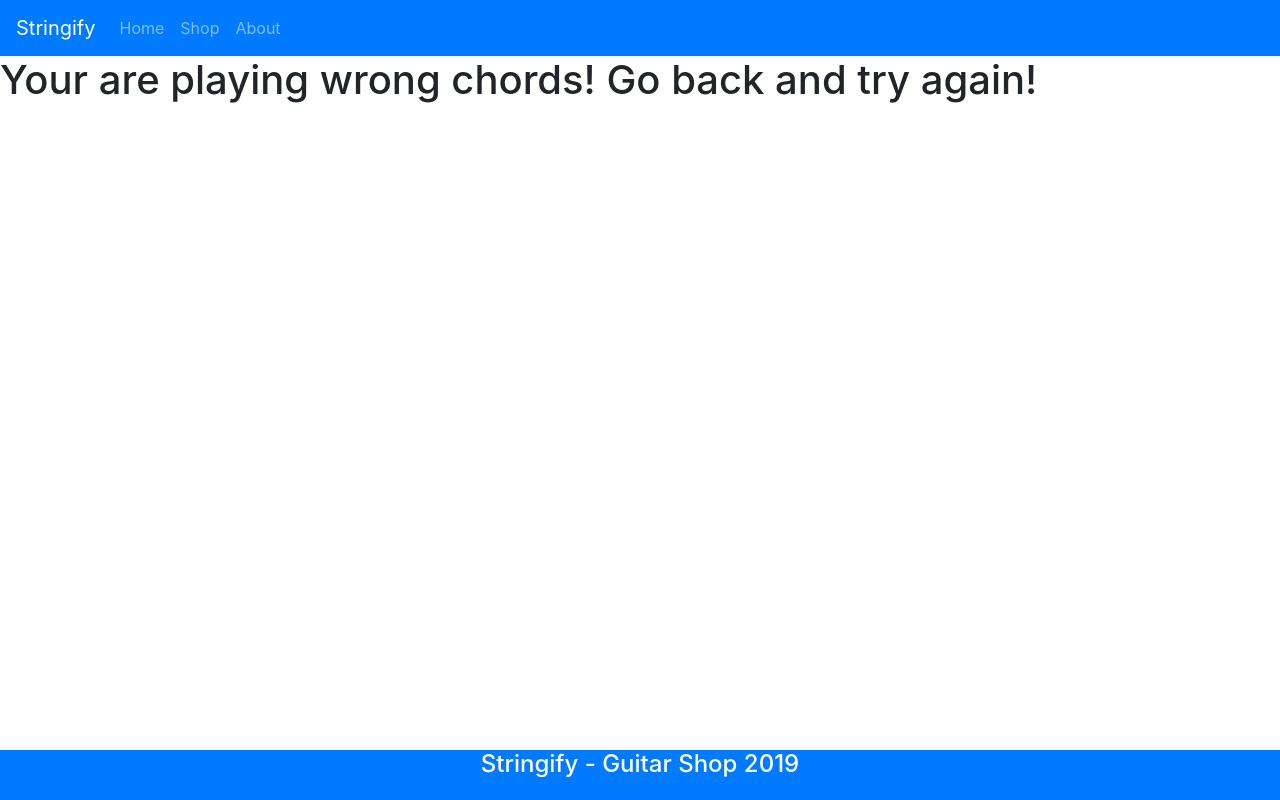
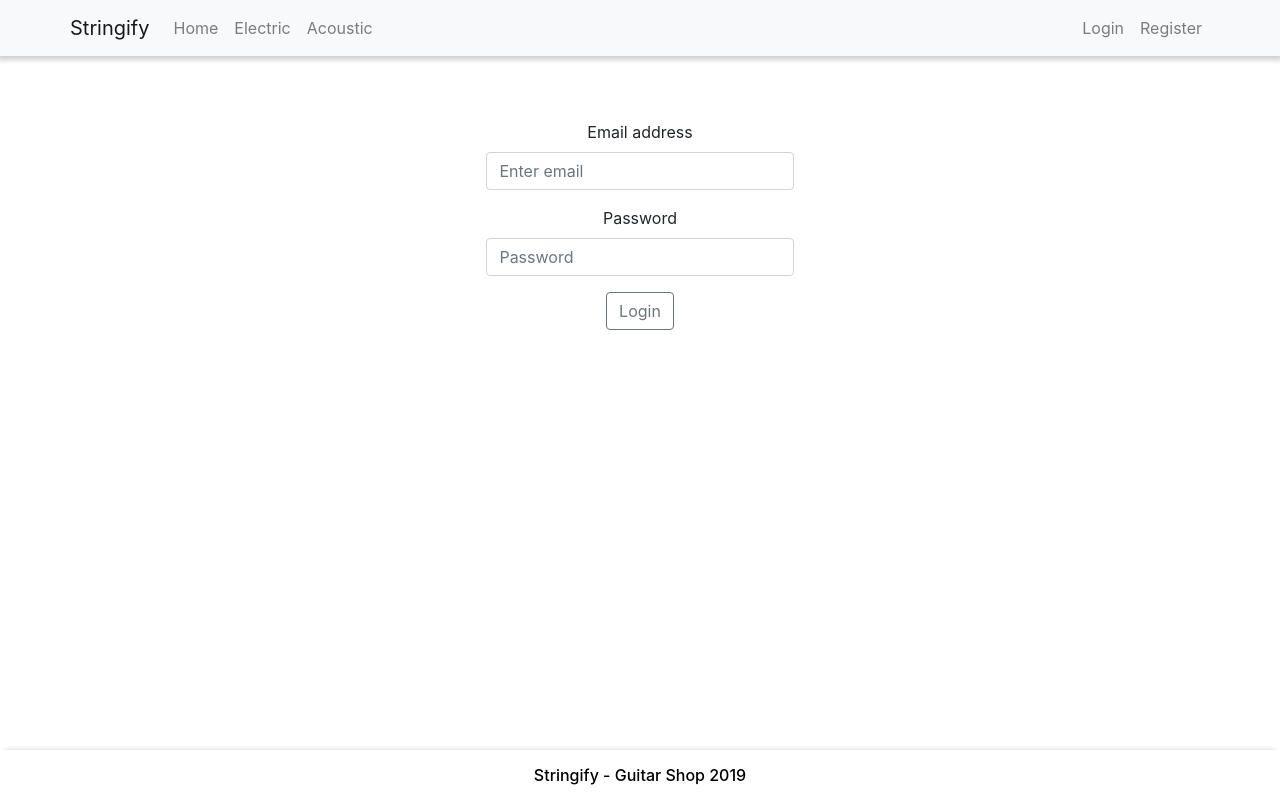
Before and after one commit to captain-radko/React-ProjectDefense, a React (Create React App) app in the folder Client/app/: page /login in a window 1280 px wide. Built offline with nearby package versions, Linux system fonts and the light colour scheme.

Commit message:
Added a login page

```diff
--- a/Client/app/package.json
+++ b/Client/app/package.json
@@ -3,6 +3,9 @@
   "version": "0.1.0",
   "private": true,
   "dependencies": {
+    "@fortawesome/fontawesome-svg-core": "^1.2.15",
+    "@fortawesome/free-solid-svg-icons": "^5.7.2",
+    "@fortawesome/react-fontawesome": "^0.1.4",
     "bootstrap": "^4.3.1",
     "react": "^16.8.2",
     "react-bootstrap": "^1.0.0-beta.5",
--- a/Client/app/src/App.js
+++ b/Client/app/src/App.js
@@ -4,6 +4,7 @@ import Home from './views/home';
 import NotFound from './views/not-found';
 import Header from './components/header';
 import Footer from './components/footer';
+import Login from './views/login';
 
 class App extends Component {
   render() {
@@ -14,6 +15,8 @@ class App extends Component {
             <Header />
             <Switch>
               <Route exact path="/" component={Home} />
+              <Route exact path="/login" component={Login} />
+              {/* <Route exact path="/signup" component={Register} /> */}
               <Route component={NotFound} />
             </Switch>
             <Footer />
--- a/Client/app/src/components/footer.jsx
+++ b/Client/app/src/components/footer.jsx
@@ -2,8 +2,10 @@ import React from 'react';
 
 const Footer = () => {
     return (
-        <footer>
-            <h4>Stringify - Guitar Shop {new Date().getFullYear()}</h4>
+        <footer class="container-fluid">
+            <div class="container">
+                <h6 class="mt-3">Stringify - Guitar Shop {new Date().getFullYear()}</h6>
+            </div>
         </footer>
     )
 }
--- a/Client/app/src/components/header.jsx
+++ b/Client/app/src/components/header.jsx
@@ -4,13 +4,19 @@ import { Navbar, Nav } from 'react-bootstrap';
 const Header = () => {
     return (
         <header>
-            <Navbar bg="primary" variant="dark">
-                <Navbar.Brand href="/">Stringify</Navbar.Brand>
-                <Nav className="mr-auto">
-                    <Nav.Link href="/">Home</Nav.Link>
-                    <Nav.Link href="/shop">Shop</Nav.Link>
-                    <Nav.Link href="/about">About</Nav.Link>
-                </Nav>
+            <Navbar bg="light">
+                <div class="container">
+                    <Navbar.Brand href="/">Stringify</Navbar.Brand>
+                    <Nav className="mr-auto">
+                        <Nav.Link href="/">Home</Nav.Link>
+                        <Nav.Link href="/guitars/electric">Electric</Nav.Link>
+                        <Nav.Link href="/guitars/acoustic">Acoustic</Nav.Link>
+                    </Nav>
+                    <Nav className="justify-content-end">
+                        <Nav.Link href="/login">Login</Nav.Link>
+                        <Nav.Link href="/signup">Register</Nav.Link>
+                    </Nav>
+                </div>
             </Navbar>
         </header>
     )
--- /dev/null
+++ b/Client/app/src/data/crud.js
@@ -0,0 +1,20 @@
+function request(method) {
+    return async (url, data, options) => {
+        const response = await fetch(url, {
+            method,
+            headers: {
+                'Content-Type': 'application/json',
+                'Accept': 'application/json'
+            },
+            body: JSON.stringify(data),
+            ...options
+        });
+
+        return response.json();
+    };
+};
+
+export const get = request('get');
+export const post = request('post');
+export const put = request('put');
+export const remove = request('delete');
--- a/Client/app/src/index.js
+++ b/Client/app/src/index.js
@@ -3,6 +3,7 @@ import "./styles/site.css";
 import React from 'react';
 import ReactDOM from 'react-dom';
 import './index.css';
+
 import App from './App';
 
 ReactDOM.render(<App />, document.getElementById('root'));
--- /dev/null
+++ b/Client/app/src/services/auth-service.jsx
@@ -0,0 +1,14 @@
+import { post } from '../data/crud';
+
+class AuthenticationService {
+    constructor(){
+        this.baseUrl = 'http://localhost:5000/auth';
+        this.loginUrl = `${this.baseUrl}/login`;
+    }
+
+    login(credentials){
+        return post(this.loginUrl, credentials);
+    }
+}
+
+export default AuthenticationService;
--- a/Client/app/src/styles/site.css
+++ b/Client/app/src/styles/site.css
@@ -1,9 +1,32 @@
 footer{
-    color: white;
-    background-color: #007bff;
+    color: black;
+    background-color: white;
     text-align: center;
-    position: absolute;
+    position: fixed;
     bottom: 0;
     width: 100%;
     height: 50px;
+    box-shadow: 0 -5px 5px -5px #cecece;
 }
+
+header{
+    color: black !important;
+    box-shadow: 0px 2px 5px 2px #cecece;
+}
+
+.wrapper{
+    padding: 1em 0 3em 0;
+    width: 60%;
+    margin: 0 auto;
+    text-align: center;
+}
+
+.wrapper form{
+    width: 40%;
+    margin: 0 auto;
+}
+
+.alert{
+    width: 40%;
+    margin: 0 auto;
+}
--- a/Client/app/src/views/home.jsx
+++ b/Client/app/src/views/home.jsx
@@ -3,7 +3,7 @@ import React, { Component } from "react";
 class Home extends Component{
     render(){
         return (
-            <div>
+            <div class="container">
                 <h1>Home page</h1>
             </div>
         )
--- /dev/null
+++ b/Client/app/src/views/login.jsx
@@ -0,0 +1,84 @@
+import React, { Component } from "react";
+import { Form, Button, Alert } from "react-bootstrap";
+import { Redirect } from 'react-router-dom';
+import AuthenticationService from '../services/auth-service';
+
+class Login extends Component {
+    static service = new AuthenticationService();
+
+    state = {
+        email: '',
+        password: '',
+        error: '',
+        isLoggedIn: false,
+    };
+
+    handleChange = ({ target }) => {
+        this.setState({
+            [target.name]: target.value,
+        })
+    };
+
+    handleSubmit = async (event) => {
+        event.preventDefault();
+
+        this.setState({
+            error: '',
+        }, async () => {
+            try {
+                const credentials = await Login.service.login();
+
+                console.log(credentials);
+
+
+                this.setState({
+                    isLoggedIn: true
+                });
+            } catch (error) {
+                this.setState({
+                    error: error.message,
+                })
+            }
+        })
+    };
+
+    render() {
+        const { email, password, isLoggedIn, error } = this.state;
+
+        if (isLoggedIn) {
+            return (
+                <Redirect to="/" />
+            )
+        }
+
+        return (
+            < div class="container mt-5 wrapper" >
+                {
+                    error.length
+                        ?
+                        <Alert class="alert" variant="danger">
+                            {error}
+                        </Alert>
+                        : null
+                }
+                <Form onSubmit={this.handleSubmit} id="bdr" class="form">
+                    <Form.Group controlId="formBasicEmail">
+                        <Form.Label>Email address</Form.Label>
+                        <Form.Control name="email" value={email}
+                            onChange={this.handleChange} type="email" placeholder="Enter email" />
+                    </Form.Group>
+                    <Form.Group controlId="formBasicPassword">
+                        <Form.Label>Password</Form.Label>
+                        <Form.Control name="password" value={password}
+                            onChange={this.handleChange} type="password" placeholder="Password" />
+                    </Form.Group>
+                    <Button variant="outline-secondary" type="submit">
+                        Login
+                    </Button>
+                </Form>
+            </div >
+        )
+    }
+}
+
+export default Login;
--- a/Client/app/src/views/not-found.jsx
+++ b/Client/app/src/views/not-found.jsx
@@ -1,10 +1,16 @@
 import React, { Component } from "react";
+import { Jumbotron } from "react-bootstrap";
 
-class NotFound extends Component{
-    render(){
+class NotFound extends Component {
+    render() {
         return (
-            <div>
-                <h1>Your are playing wrong chords! Go back and try again!</h1>
+            <div class="container mt-3">
+                <Jumbotron>
+                    <h1>Nice we have an error!</h1>
+                    <p>
+                        If you keep seeing this message, please contact the admins.
+                    </p>
+                </Jumbotron>
             </div>
         )
     }
```
Also changed, not shown: 2 other files (tests, documents, lock files or other folders).
